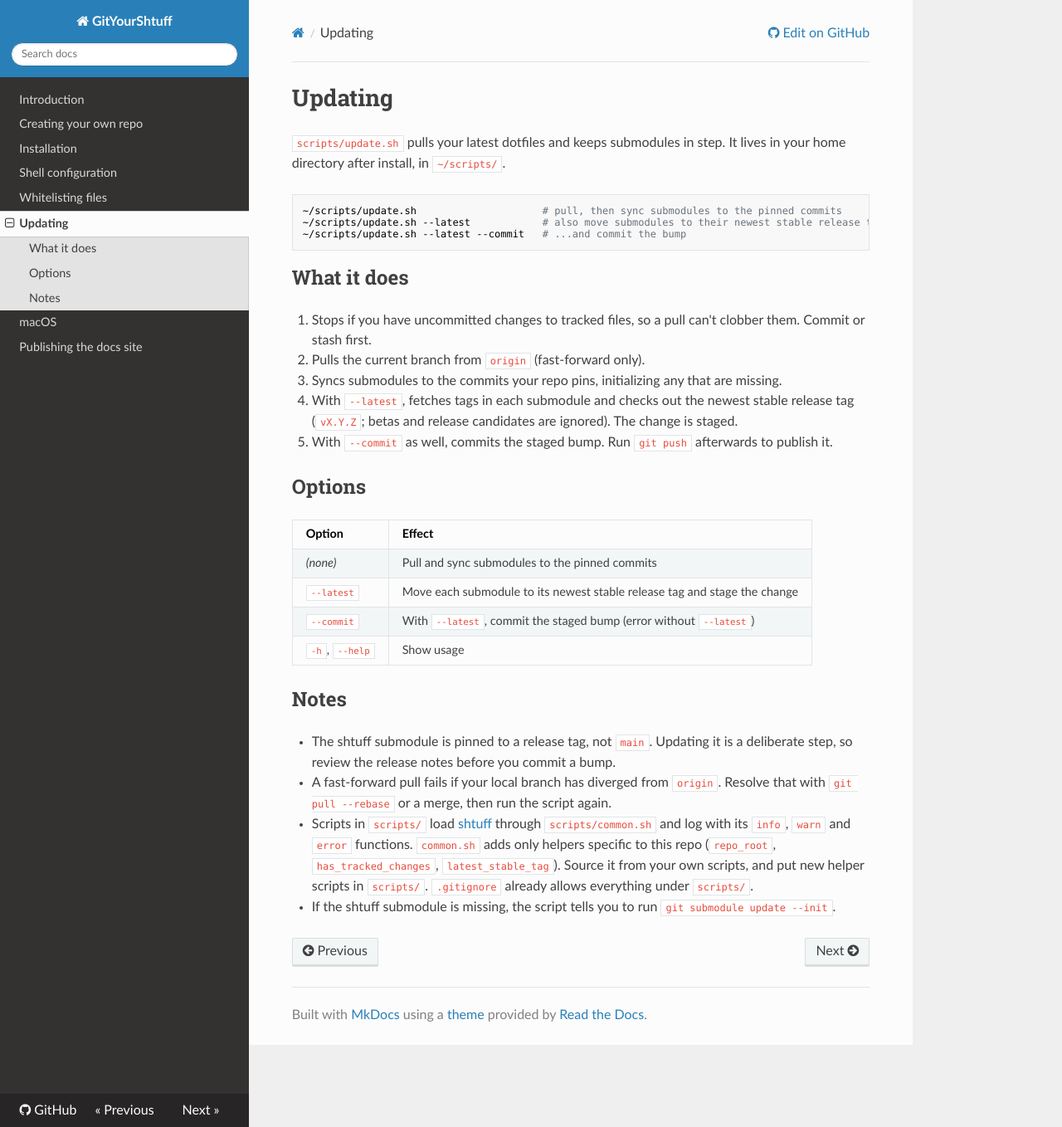
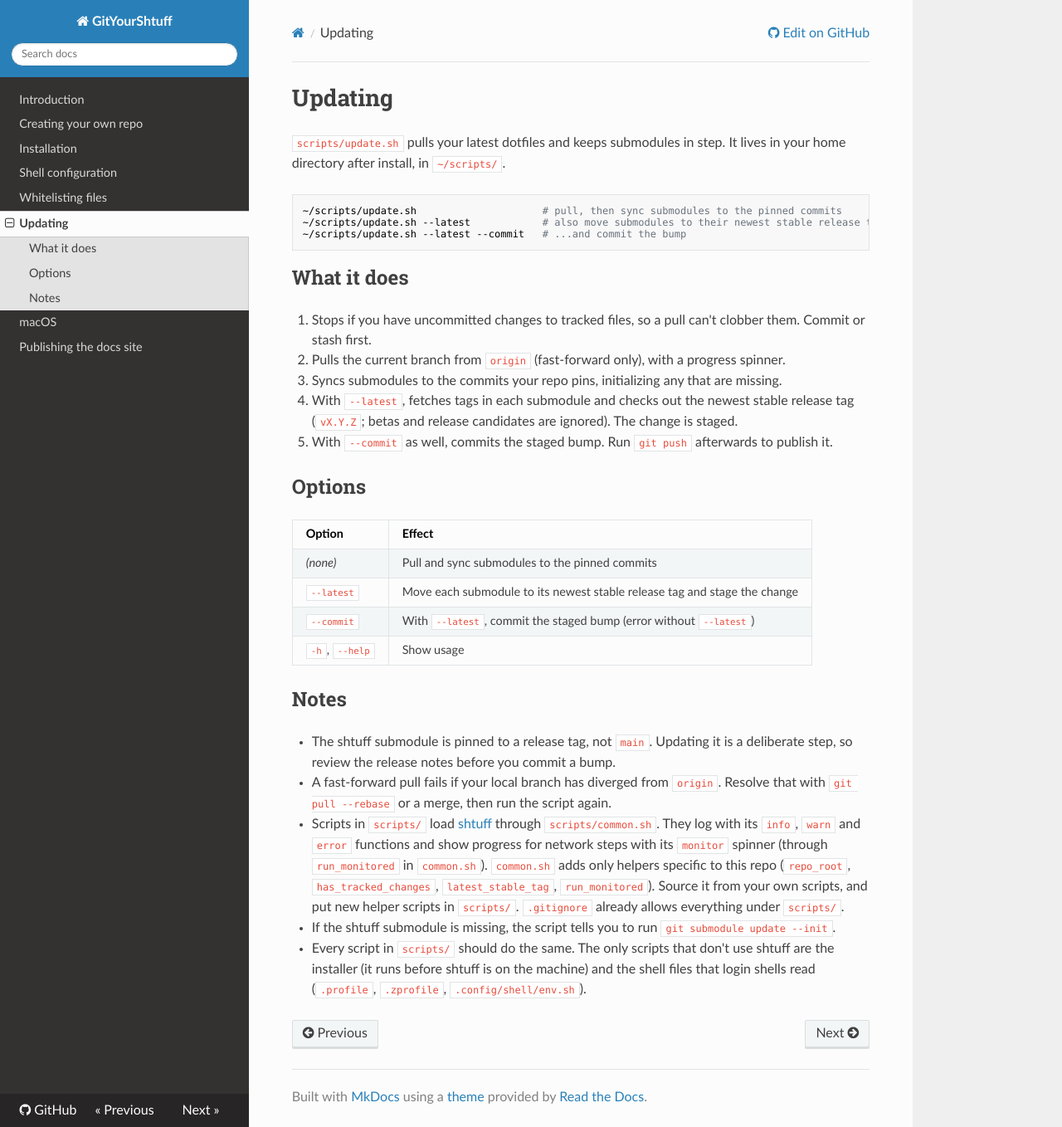
Before and after one commit to rmayobre/gityourshtuff, an MkDocs documentation site: the page built from docs/updating.md, in a window 1280 px wide and 1358 px high. Shown: the whole window at 83% size. Built offline with MkDocs 1.6.1, drawn with Linux system fonts in a browser that asks for light colours; nearby versions of some CDN libraries.

Commit message:
Docs: scripts use shtuff for logging and progress
Co-Authored-By: Claude Sonnet 5.5 <noreply@anthropic.com>
Claude-Session: https://claude.ai/code/session_01RbEciw3zRbHx1pX5KsLmkh

```diff
--- a/docs/updating.md
+++ b/docs/updating.md
@@ -13,7 +13,7 @@ home directory after install, in `~/scripts/`.
 
 1. Stops if you have uncommitted changes to tracked files, so a pull can't clobber them.
    Commit or stash first.
-2. Pulls the current branch from `origin` (fast-forward only).
+2. Pulls the current branch from `origin` (fast-forward only), with a progress spinner.
 3. Syncs submodules to the commits your repo pins, initializing any that are missing.
 4. With `--latest`, fetches tags in each submodule and checks out the newest stable release
    tag (`vX.Y.Z`; betas and release candidates are ignored). The change is staged.
@@ -35,8 +35,11 @@ home directory after install, in `~/scripts/`.
 - A fast-forward pull fails if your local branch has diverged from `origin`. Resolve that with
   `git pull --rebase` or a merge, then run the script again.
 - Scripts in `scripts/` load [shtuff](https://github.com/rmayobre/shtuff) through
-  `scripts/common.sh` and log with its `info`, `warn` and `error` functions. `common.sh` adds only
-  helpers specific to this repo (`repo_root`, `has_tracked_changes`, `latest_stable_tag`). Source it
+  `scripts/common.sh`. They log with its `info`, `warn` and `error` functions and show progress for network steps with its `monitor` spinner (through `run_monitored` in `common.sh`). `common.sh` adds only
+  helpers specific to this repo (`repo_root`, `has_tracked_changes`, `latest_stable_tag`, `run_monitored`). Source it
   from your own scripts, and put new helper scripts in `scripts/`. `.gitignore` already allows
   everything under `scripts/`.
 - If the shtuff submodule is missing, the script tells you to run `git submodule update --init`.
+- Every script in `scripts/` should do the same. The only scripts that don't use shtuff are the
+  installer (it runs before shtuff is on the machine) and the shell files that login shells read
+  (`.profile`, `.zprofile`, `.config/shell/env.sh`).
```
